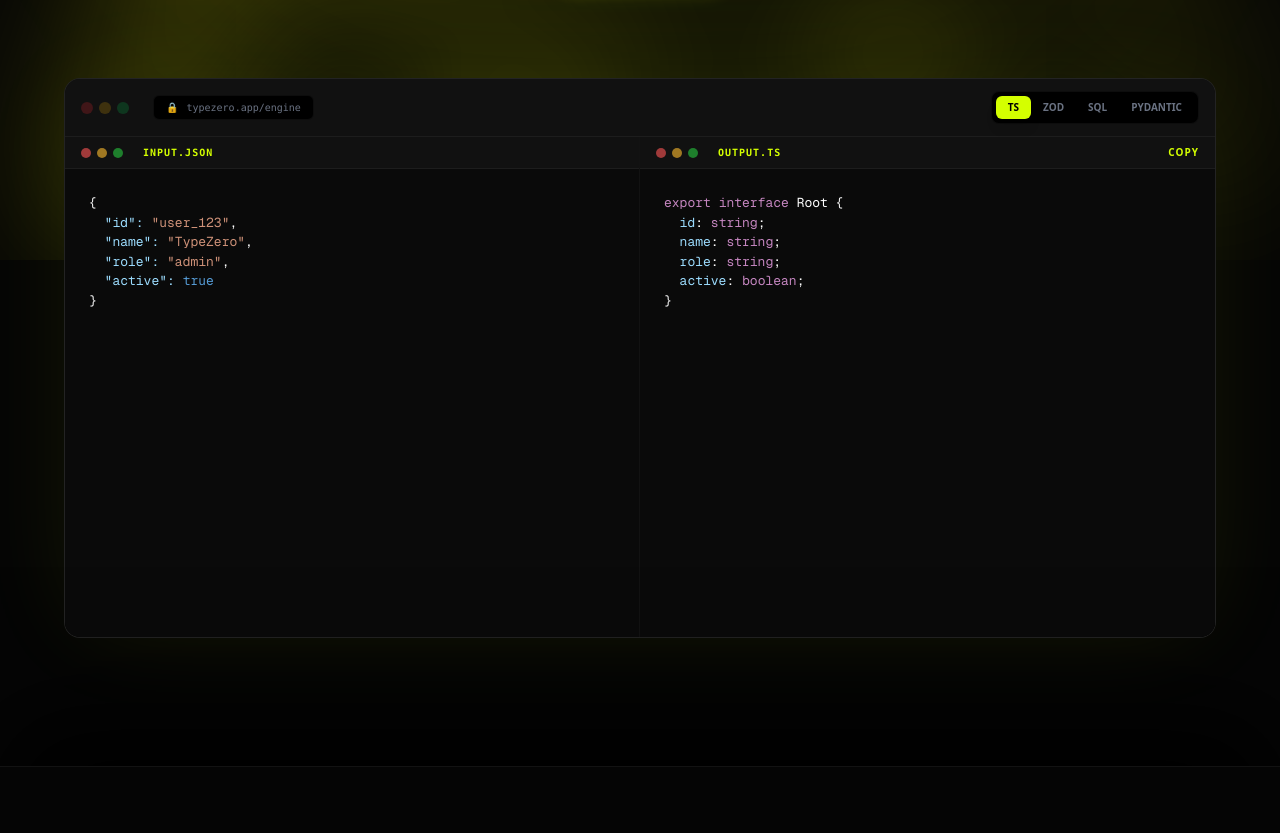
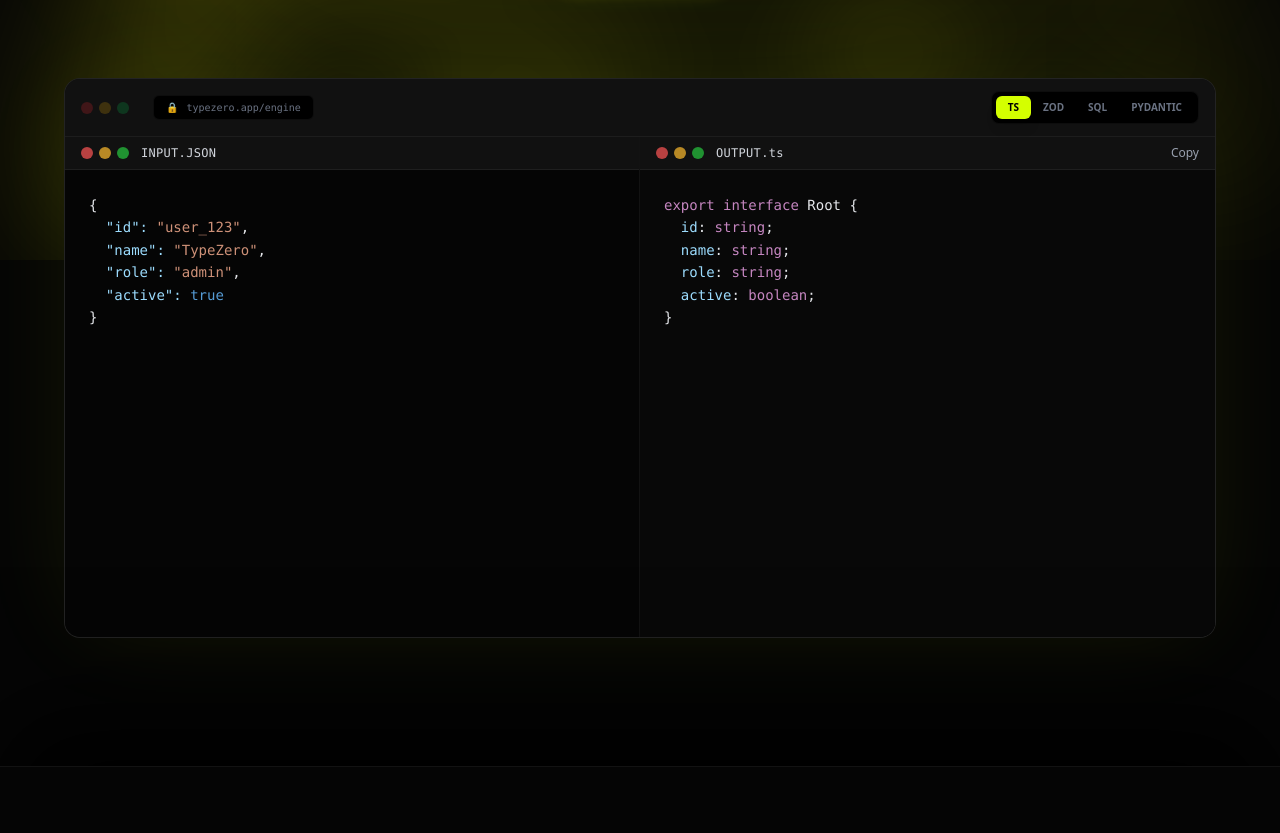
Before and after one commit to Thedrogon/typezero, a Next.js app: page / in a window 1280 px wide. Shown: the part 540-1373 px from the top of the page. Built offline with nearby package versions, Linux system fonts and the light colour scheme.

Commit message:
feat: exposed imperative api.

```diff
--- a/components/CodeWindow.tsx
+++ b/components/CodeWindow.tsx
@@ -1,6 +1,7 @@
 'use client';
-import React, { useRef } from 'react';
+import React, { useRef, useImperativeHandle, forwardRef, useMemo, useEffect } from 'react';
 import { highlightCode } from '@/lib/highlighter';
+import gsap from 'gsap';
 
 interface Props {
   title: string;
@@ -13,118 +14,150 @@ interface Props {
   onPrettify?: () => void;
 }
 
-export default function CodeWindow({
-  title,
-  code,
-  onChange,
-  readOnly,
-  variant,
-  mode = 'json',
-  className = '',
-  onPrettify,
-}: Props) {
-  const isOutput = variant === 'output';
-  const borderColor = isOutput ? 'border-sage/20' : 'border-white/5';
-  const textColor = isOutput ? 'text-sage' : 'text-gray-400';
+export interface CodeWindowHandle {
+  focus: () => void;
+  shake: () => void;
+  flash: () => void;
+  selectAll: () => void;
+}
 
+const CodeWindow = forwardRef<CodeWindowHandle, Props>(
+  ({ title, code, onChange, readOnly = false, variant, mode = 'json', className = '', onPrettify }, ref) => {
     const textareaRef = useRef<HTMLTextAreaElement>(null);
     const preRef = useRef<HTMLPreElement>(null);
+    const rootRef = useRef<HTMLDivElement>(null);
 
-  // SCROLL SYNC: Locks the layers together
-  const handleScroll = () => {
-    if (textareaRef.current && preRef.current) {
+    const isOutput = variant === 'output';
+
+    /* ---------------- Highlighting ---------------- */
+
+    // Only re-highlight when code or mode changes.
+    // Prevents heavy recalculation during unrelated re-renders.
+    const highlighted = useMemo(() => {
+      return highlightCode(code, mode);
+    }, [code, mode]);
+
+    /* ---------------- Scroll Sync ---------------- */
+
+    const syncScroll = () => {
+      if (!textareaRef.current || !preRef.current) return;
       preRef.current.scrollTop = textareaRef.current.scrollTop;
       preRef.current.scrollLeft = textareaRef.current.scrollLeft;
+    };
+
+    /* ---------------- TAB Support ---------------- */
+
+    const handleKeyDown = (e: React.KeyboardEvent) => {
+      if (e.key === 'Tab' && !readOnly && onChange && textareaRef.current) {
+        e.preventDefault();
+        const el = textareaRef.current;
+        const start = el.selectionStart;
+        const end = el.selectionEnd;
+
+        const newValue = code.slice(0, start) + '  ' + code.slice(end);
+        onChange(newValue);
+
+        requestAnimationFrame(() => {
+          el.selectionStart = el.selectionEnd = start + 2;
+        });
       }
     };
 
-  // TAB KEY SUPPORT (2 Spaces)
-  const handleKeyDown = (e: React.KeyboardEvent) => {
-    if (e.key === 'Tab' && !readOnly && onChange) {
-      e.preventDefault();
-      const target = e.target as HTMLTextAreaElement;
-      const start = target.selectionStart;
-      const end = target.selectionEnd;
-      const newValue = code.substring(0, start) + '  ' + code.substring(end);
-      onChange(newValue);
-      setTimeout(() => {
-        target.selectionStart = target.selectionEnd = start + 2;
-      }, 0);
-    }
+    /* ---------------- Imperative API ---------------- */
+
+    useImperativeHandle(ref, () => ({
+      focus() {
+        textareaRef.current?.focus();
+      },
+
+      selectAll() {
+        textareaRef.current?.select();
+      },
+
+      shake() {
+        if (!rootRef.current) return;
+        gsap.fromTo(rootRef.current, { x: -6 }, { x: 6, duration: 0.07, repeat: 3, yoyo: true, clearProps: 'x' });
+      },
+
+      flash() {
+        if (!rootRef.current) return;
+        gsap.fromTo(rootRef.current, { backgroundColor: '#101010' }, { backgroundColor: '#0b0b0c', duration: 0.25 });
+      },
+    }));
+
+    /* ---------------- Copy ---------------- */
+
+    const copyToClipboard = async () => {
+      await navigator.clipboard.writeText(code);
     };
 
-  const copyToClipboard = () => navigator.clipboard.writeText(code);
+    /* ---------------- Visual System ---------------- */
+
+    const border = isOutput ? 'border-sage/30' : 'border-white/8';
+
+    const surface = isOutput ? 'bg-[#0b0b0c]' : 'bg-[#0f0f10]';
+
+    /* ---------------- Render ---------------- */
 
     return (
       <div
-      className={`bg-obsidian-light relative flex flex-col rounded-lg border ${borderColor} group h-full overflow-hidden ${className}`}
+        ref={rootRef}
+        className={`relative flex flex-col rounded-lg border ${border} ${surface} overflow-hidden ${className}`}
       >
         {/* Header */}
-      <div className="flex shrink-0 items-center justify-between border-b border-white/5 bg-[#111] px-4 py-2 select-none">
+        <div className="flex items-center justify-between border-b border-white/6 bg-[#111] px-4 py-2">
           <div className="flex items-center gap-3">
-          <div className="flex gap-1.5 opacity-60">
-            <div className="h-2.5 w-2.5 rounded-full bg-[#ff5656]" />
-            <div className="h-2.5 w-2.5 rounded-full bg-[#FFBD2E]" />
-            <div className="h-2.5 w-2.5 rounded-full bg-[#27C93F]" />
-          </div>
-          <span className={`text-sage ml-2 font-mono text-[10px] font-bold tracking-widest uppercase`}>{title}</span>
+            <div className="flex gap-1.5 opacity-70">
+              <div className="h-3 w-3 rounded-full bg-[#ff5656]" />
+              <div className="h-3 w-3 rounded-full bg-[#FFBD2E]" />
+              <div className="h-3 w-3 rounded-full bg-[#27C93F]" />
             </div>
 
-        <div className="flex items-center gap-3">
+            <span className="font-mono text-xs tracking-wide text-gray-300">{title}</span>
+          </div>
+
+          <div className="flex items-center gap-4 text-xs font-medium">
             {!readOnly && onPrettify && (
-            <button
-              onClick={onPrettify}
-              className="text-sage text-[10px] font-bold tracking-widest uppercase transition-colors hover:text-white"
-            >
+              <button onClick={onPrettify} className="text-gray-400 transition-colors hover:text-white">
                 Format
               </button>
             )}
-          {isOutput && code && (
-            <button
-              onClick={copyToClipboard}
-              className="text-sage text-[10px] font-bold tracking-widest uppercase transition-colors hover:text-white"
-            >
+
+            {isOutput && (
+              <button onClick={copyToClipboard} className="text-gray-400 transition-colors hover:text-white">
                 Copy
               </button>
             )}
           </div>
         </div>
 
-      {/* Editor Area */}
-      <div className="bg-obsidian-light relative min-h-0 flex-1">
-        {/* SHARED STYLES FOR ALIGNMENT */}
-        {/* We use inline styles to enforce strict pixel matching between layers */}
-        <style jsx>{`
-          .editor-font {
-            font-family: 'Geist Mono', 'Fira Code', 'Menlo', monospace;
-            font-size: 13px;
-            line-height: 1.5; /* Strict line height */
-            letter-spacing: 0px;
-            padding: 24px; /* p-6 equivalent */
-          }
-        `}</style>
-
-        {/* 1. Syntax Layer (Passive) */}
+        {/* Editor */}
+        <div className="relative min-h-0 flex-1 font-mono text-[14px] leading-[1.6]">
+          {/* Highlight Layer */}
           <pre
             ref={preRef}
-          className="editor-font pointer-events-none absolute inset-0 z-0 h-full w-full overflow-hidden text-left whitespace-pre"
-          dangerouslySetInnerHTML={{ __html: highlightCode(code, mode) }}
+            aria-hidden
+            className="pointer-events-none absolute inset-0 overflow-hidden p-6 whitespace-pre text-gray-200"
+            dangerouslySetInnerHTML={{ __html: highlighted }}
           />
 
-        {/* 2. Input Layer (Active) */}
+          {/* Input Layer */}
           <textarea
             ref={textareaRef}
-          onScroll={handleScroll}
-          onKeyDown={handleKeyDown}
-          name="textarea"
             value={code}
-          onChange={(e) => onChange && onChange(e.target.value)}
             readOnly={readOnly}
             spellCheck={false}
-          className={`editor-font selection:bg-sage/20 absolute inset-0 z-10 h-full w-full resize-none overflow-auto bg-transparent whitespace-pre text-transparent caret-white focus:outline-none ${readOnly ? 'cursor-default' : ''} `}
-          placeholder={readOnly ? '' : '// Paste raw JSON here...'}
+            onScroll={syncScroll}
+            onKeyDown={handleKeyDown}
+            onChange={(e) => onChange?.(e.target.value)}
+            placeholder={readOnly ? '' : 'Paste JSON here…'}
+            className="selection:bg-sage/25 absolute inset-0 resize-none overflow-auto bg-transparent p-6 text-transparent caret-white focus:outline-none"
           />
         </div>
       </div>
     );
   }
+);
+
+CodeWindow.displayName = 'CodeWindow';
+export default CodeWindow;
```
Lines whose indentation alone changed are shown as unchanged.
